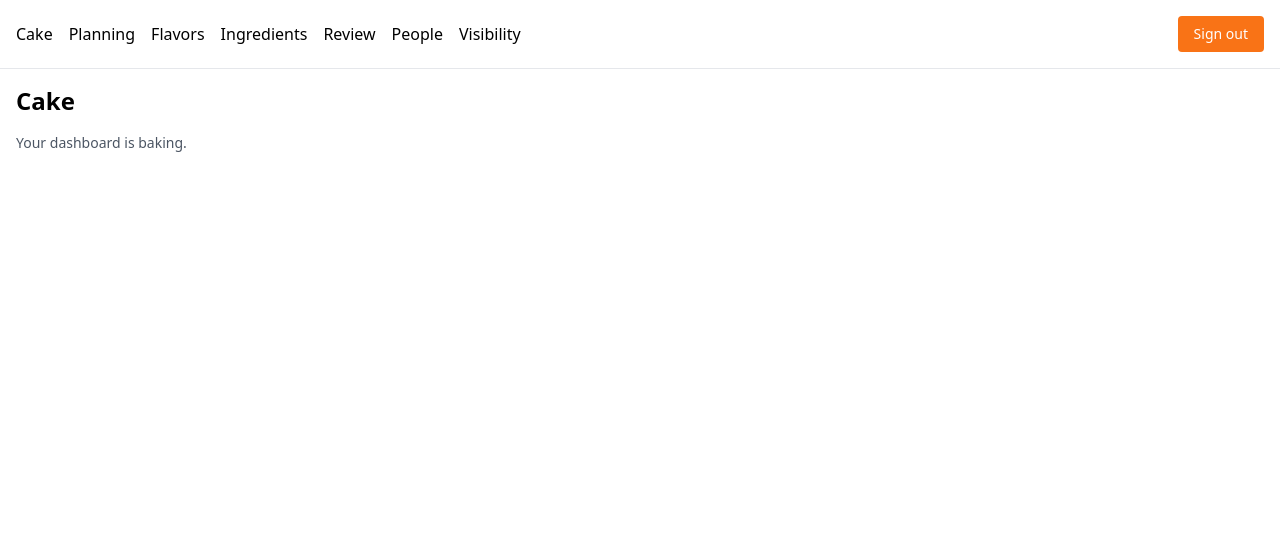
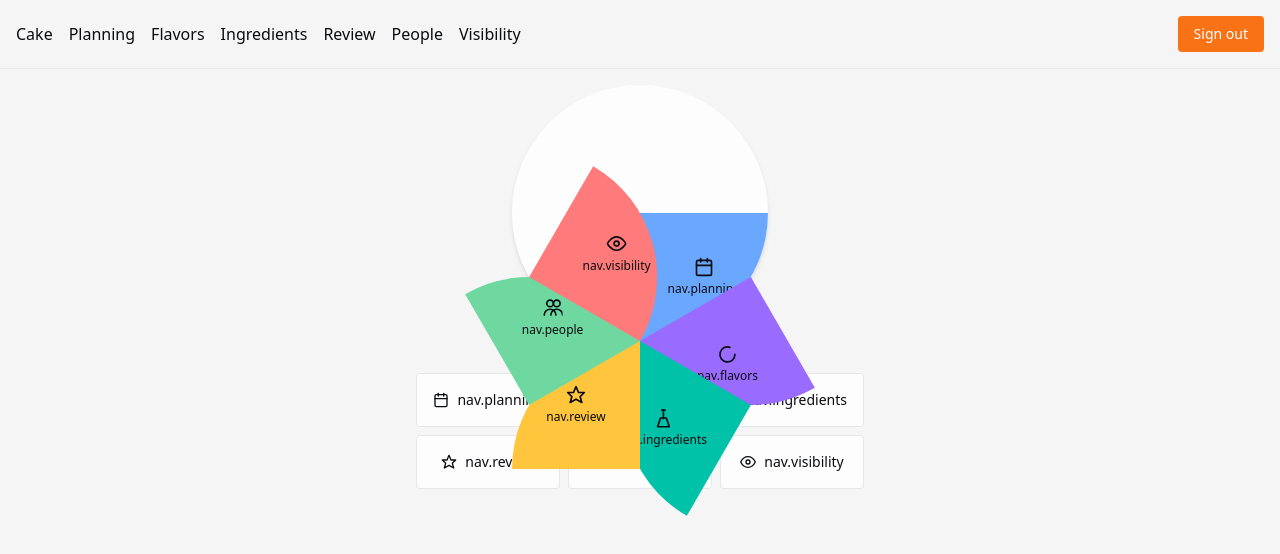
Before and after one commit to guc1/A-Piece-Of-Cake, a Next.js app: page / in a window 1280 px wide. Shown: the top 554 px of the page. Built offline with nearby package versions, Linux system fonts and the light colour scheme; no server answers; sample sign-in values are in the browser's storage.

Commit message:
feat: add cake dashboard navigation

```diff
--- a/app/(app)/page.tsx
+++ b/app/(app)/page.tsx
@@ -1,8 +1,11 @@
+import { CakeNavigation } from '@/components/cake/cake-navigation';
+import { t } from '@/lib/i18n';
+
 export default function DashboardPage() {
   return (
-    <section>
-      <h1 className="text-2xl font-bold mb-4">Cake</h1>
-      <p className="text-sm text-gray-600">Your dashboard is baking.</p>
+    <section className="flex flex-col items-center justify-center gap-8">
+      <h1 className="sr-only">{t('nav.cake')}</h1>
+      <CakeNavigation />
     </section>
   );
 }
--- a/app/globals.css
+++ b/app/globals.css
@@ -4,4 +4,27 @@
 
 :root {
   --font-sans: ui-sans-serif, system-ui;
+  --bg: #0B0C0F0A;
+  --surface: rgba(255,255,255,0.8);
+  --text: #0B0C0F;
+  --text-muted: #384150;
+  --accent: #FF7A00;
+  --planning: #6AA7FF;
+  --flavors: #9A6BFF;
+  --ingredients: #00C2A8;
+  --review: #FFC53D;
+  --people: #6ED8A0;
+  --visibility: #FF7A7A;
 }
+
+.dark {
+  --bg: #0B0C0F;
+  --surface: rgba(15,17,21,0.8);
+  --text: #E6EAF2;
+  --text-muted: #98A2B3;
+}
+
+body {
+  background: var(--bg);
+  color: var(--text);
+}
--- /dev/null
+++ b/components/cake/cake-navigation.tsx
@@ -0,0 +1,128 @@
+'use client';
+
+import { useRouter } from 'next/navigation';
+import { t } from '@/lib/i18n';
+
+function IconBase({ children, ...props }: React.SVGProps<SVGSVGElement>) {
+  return (
+    <svg
+      viewBox="0 0 24 24"
+      fill="none"
+      stroke="currentColor"
+      strokeWidth={2}
+      strokeLinecap="round"
+      strokeLinejoin="round"
+      {...props}
+    >
+      {children}
+    </svg>
+  );
+}
+
+const CalendarIcon = (props: React.SVGProps<SVGSVGElement>) => (
+  <IconBase {...props}>
+    <rect x="3" y="4" width="18" height="18" rx="2" />
+    <line x1="16" y1="2" x2="16" y2="6" />
+    <line x1="8" y1="2" x2="8" y2="6" />
+    <line x1="3" y1="10" x2="21" y2="10" />
+  </IconBase>
+);
+
+const SwirlIcon = (props: React.SVGProps<SVGSVGElement>) => (
+  <IconBase {...props}>
+    <path d="M21 12a9 9 0 1 1-6-8.5" />
+  </IconBase>
+);
+
+const FlaskIcon = (props: React.SVGProps<SVGSVGElement>) => (
+  <IconBase {...props}>
+    <path d="M10 2h4" />
+    <path d="M12 2v10" />
+    <path d="M8.5 11.5h7L19 22H5l3.5-10.5z" />
+  </IconBase>
+);
+
+const StarIcon = (props: React.SVGProps<SVGSVGElement>) => (
+  <IconBase {...props}>
+    <polygon points="12 2 15 9 22 9 17 14 19 21 12 17 5 21 7 14 2 9 9 9 12 2" />
+  </IconBase>
+);
+
+const UsersIcon = (props: React.SVGProps<SVGSVGElement>) => (
+  <IconBase {...props}>
+    <circle cx="9" cy="7" r="4" />
+    <circle cx="17" cy="7" r="4" />
+    <path d="M2 21a7 7 0 0 1 14 0" />
+    <path d="M10 21a7 7 0 0 1 14 0" />
+  </IconBase>
+);
+
+const EyeIcon = (props: React.SVGProps<SVGSVGElement>) => (
+  <IconBase {...props}>
+    <path d="M1 12s4-8 11-8 11 8 11 8-4 8-11 8-11-8-11-8" />
+    <circle cx="12" cy="12" r="3" />
+  </IconBase>
+);
+
+interface Slice {
+  key: string;
+  href: string;
+  Icon: React.ComponentType<React.SVGProps<SVGSVGElement>>;
+  color: string;
+}
+
+const slices: Slice[] = [
+  { key: 'planning', href: '/planning', Icon: CalendarIcon, color: 'var(--planning)' },
+  { key: 'flavors', href: '/flavors', Icon: SwirlIcon, color: 'var(--flavors)' },
+  { key: 'ingredients', href: '/ingredients', Icon: FlaskIcon, color: 'var(--ingredients)' },
+  { key: 'review', href: '/review', Icon: StarIcon, color: 'var(--review)' },
+  { key: 'people', href: '/people', Icon: UsersIcon, color: 'var(--people)' },
+  { key: 'visibility', href: '/visibility', Icon: EyeIcon, color: 'var(--visibility)' },
+];
+
+export function CakeNavigation() {
+  const router = useRouter();
+
+  return (
+    <div className="flex flex-col items-center gap-8">
+      <div className="relative h-64 w-64 rounded-full bg-[var(--surface)] shadow-md">
+        {slices.map((slice, i) => {
+          const rotate = i * 60;
+          return (
+            <button
+              key={slice.key}
+              aria-label={t(`nav.${slice.key}`)}
+              onClick={() => router.push(slice.href)}
+              style={{
+                transform: `rotate(${rotate}deg)`,
+                backgroundColor: slice.color,
+              }}
+              className="absolute left-1/2 top-1/2 h-1/2 w-1/2 -translate-x-full -translate-y-full origin-bottom-left rounded-br-[100%] p-2 text-[var(--text)] transition-transform duration-200 ease-out hover:scale-[1.03] active:scale-95 focus-visible:outline-none focus-visible:ring-2 focus-visible:ring-[var(--accent)] focus-visible:ring-offset-2"
+            >
+              <div
+                className="flex h-full w-full flex-col items-center justify-center gap-1"
+                style={{ transform: `rotate(-${rotate}deg)` }}
+              >
+                <slice.Icon className="h-5 w-5" />
+                <span className="text-xs">{t(`nav.${slice.key}`)}</span>
+              </div>
+            </button>
+          );
+        })}
+      </div>
+      <nav className="grid w-full max-w-md grid-cols-2 gap-2 sm:grid-cols-3">
+        {slices.map((slice) => (
+          <button
+            key={slice.key}
+            aria-label={t(`nav.${slice.key}`)}
+            onClick={() => router.push(slice.href)}
+            className="flex items-center justify-center gap-2 rounded border bg-[var(--surface)] p-4 text-sm text-[var(--text)] transition-transform duration-200 hover:scale-[1.03] active:scale-95 focus-visible:outline-none focus-visible:ring-2 focus-visible:ring-[var(--accent)] focus-visible:ring-offset-2"
+          >
+            <slice.Icon className="h-4 w-4" />
+            {t(`nav.${slice.key}`)}
+          </button>
+        ))}
+      </nav>
+    </div>
+  );
+}
--- /dev/null
+++ b/lib/i18n.ts
@@ -0,0 +1,4 @@
+export function t(key: string): string {
+  // Placeholder translation function; replace with real i18n implementation.
+  return key;
+}
```
Also changed, not shown: 1 other file (tests, documents, lock files or other folders).
